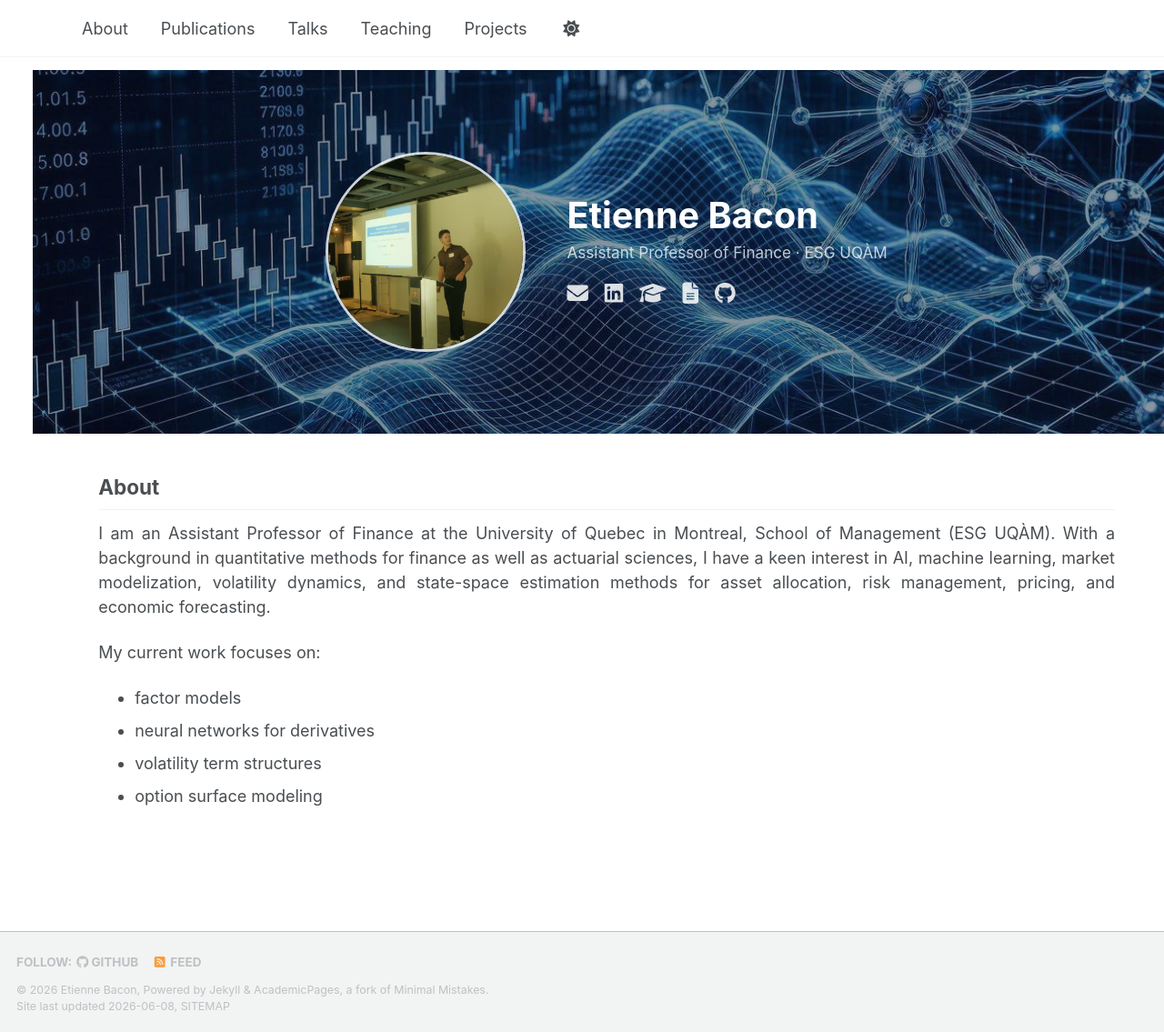
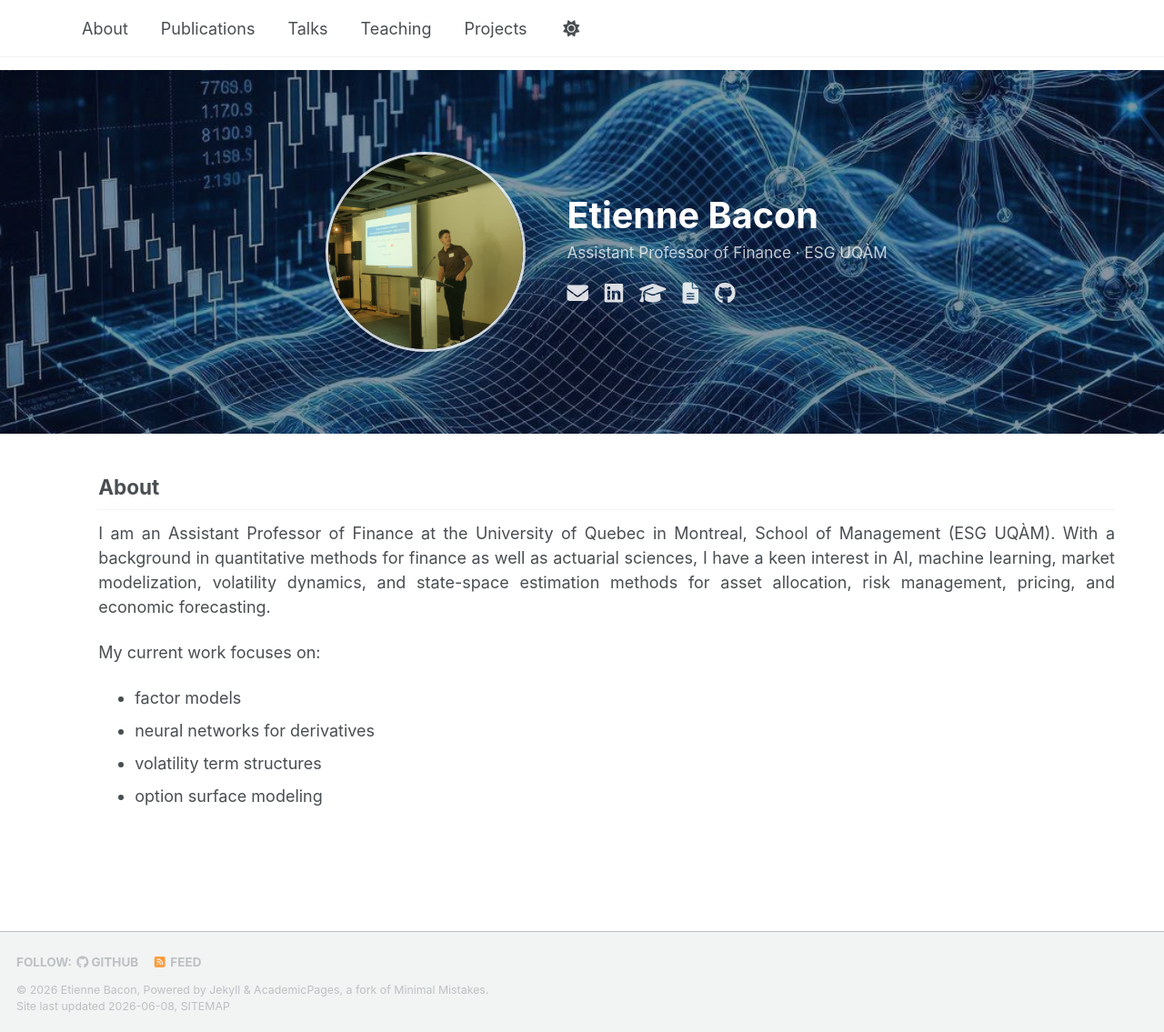
Before and after one commit to EtienneBacon/EtienneBacon.github.io, a Jekyll site: the page built from _pages/about.md, in a window 1280 px wide and 1135 px high. Shown: the whole window at 91% size. Built offline with Jekyll 4.4.1, drawn with Linux system fonts in a browser that asks for light colours; a script bundle is joined from its source files by our own code; library files that are not in the unit come from our copies.

Commit message:
Update main.scss

```diff
--- a/assets/css/main.scss
+++ b/assets/css/main.scss
@@ -71,7 +71,7 @@ html, body {
 /* ── Hero banner ── */
 .hero-banner {
   position: relative;
-  width: calc(100% + 8rem);
+  width: calc(100% + 20rem);
   max-width: none;
   height: 400px;
   display: flex;
@@ -79,8 +79,8 @@ html, body {
   justify-content: center;
   padding: 0;
   margin-top: -2em;
-  margin-left: -4rem;
-  margin-right: -4rem;
+  margin-left: -10rem;
+  margin-right: -10rem;
   background-image: url('/images/hero-bg.jpg');
   background-size: cover;
   background-position: center;
```
